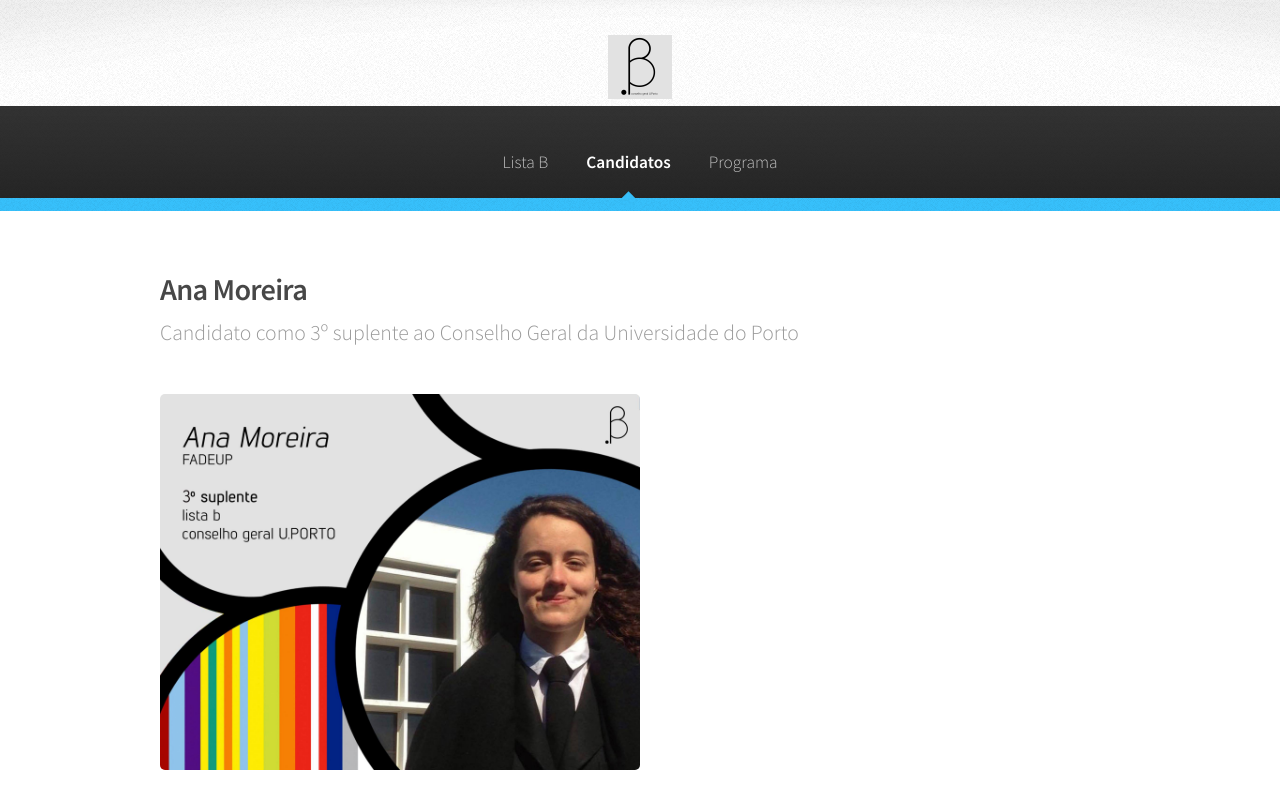
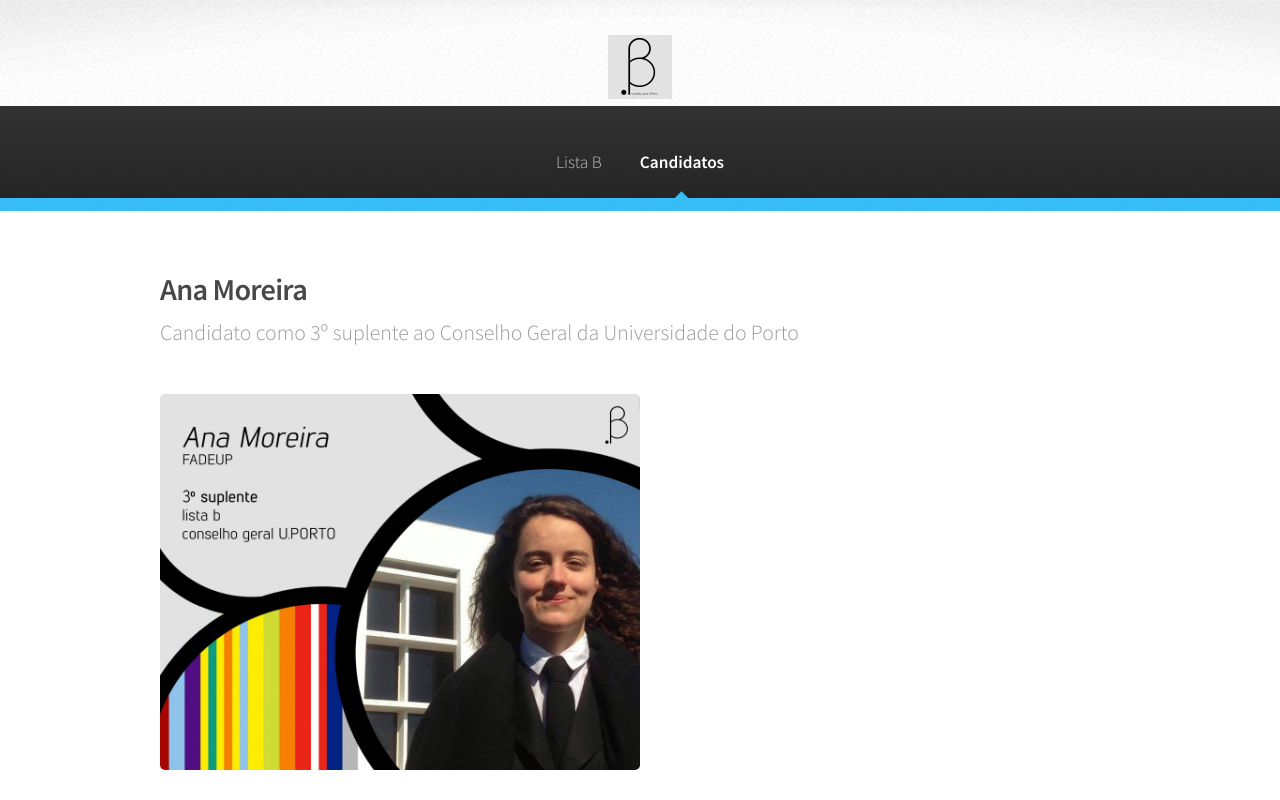
Before and after one commit to NunoMartinho/NunoMartinho.github.io, a plain HTML site: page anamoreira.html in a window 1280 px wide. Shown: the top 800 px of the page. Drawn offline with Linux system fonts and the light colour scheme.

Commit message:
prog cands

```diff
--- a/anamoreira.html
+++ b/anamoreira.html
@@ -28,7 +28,7 @@
 							<ul>
 								<li><a href="index.html">Lista B</a></li>
 								<li class="current"><a id="candidatos">Candidatos</a></li>
-								<li><a href="programa.html">Programa</a></li>
+								<!-- <li><a href="programa.html">Programa</a></li> -->
 							</ul>
 						</nav>
 
```
Also changed, not shown: joaonunes.html (+1 -1 lines), josepedronunes.html (+1 -1 lines), mafaldamorais.html (+1 -1 lines), marcosteixeira.html (+1 -1 lines), monicacarneiro.html (+1 -1 lines), ritaramalho.html (+1 -1 lines), stephaneazevedo.html (+1 -1 lines).
